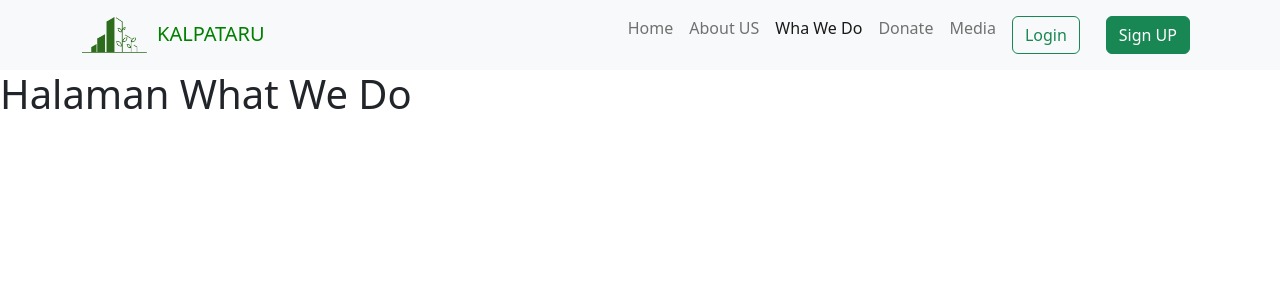
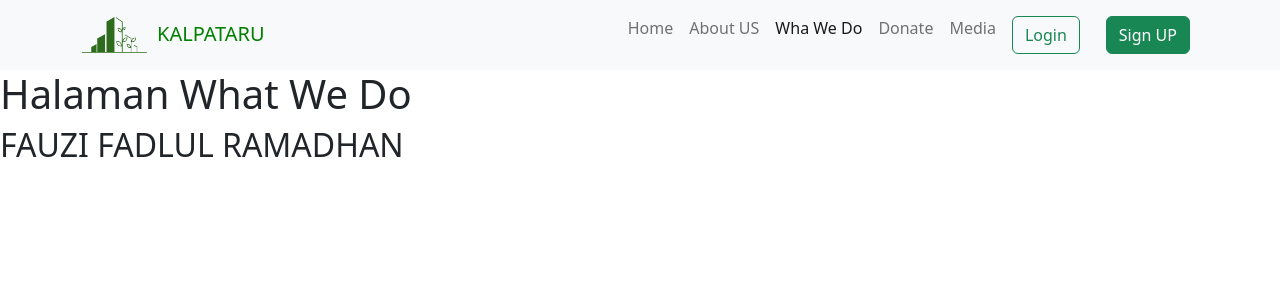
Before and after one commit to fauziframadhan/Environment, a React (Create React App) app: page /Activities in a window 1280 px wide. Shown: the top 300 px of the page. Built offline with nearby package versions, Linux system fonts and the light colour scheme; the HTML template or start-up script is replaced by a standard one.

Commit message:
Perubahan Aktivitas

```diff
--- a/src/pages/Activities.jsx
+++ b/src/pages/Activities.jsx
@@ -4,6 +4,7 @@ const Activities = () => {
   return (
     <HOC HeaderTitle="Activities">
       <h1>Halaman What We Do</h1>
+      <h2>FAUZI FADLUL RAMADHAN</h2>
     </HOC>
   );
 };
```
